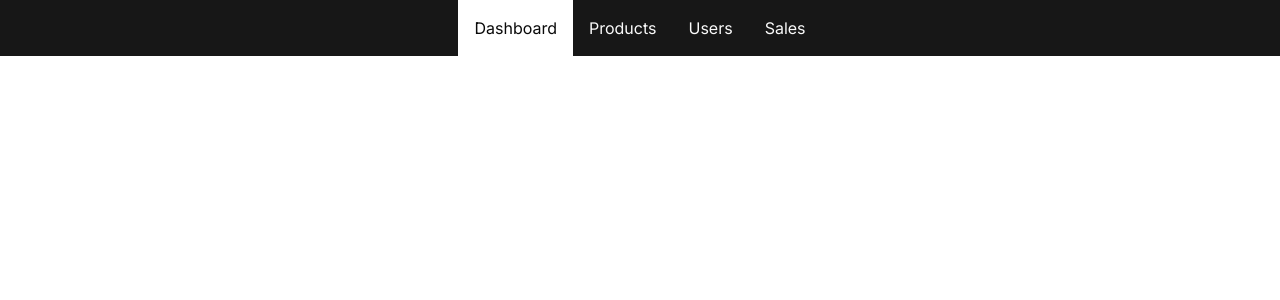
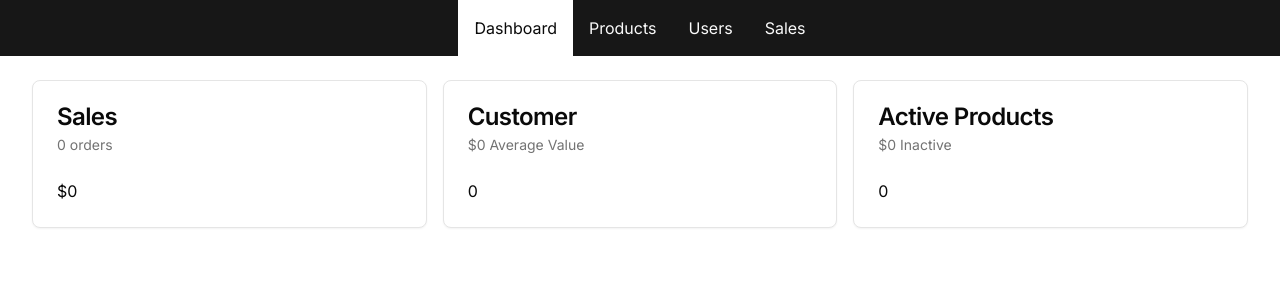
Before and after one commit to SenhuiZhao/next-js-ecommerce, a Next.js app: page /admin in a window 1280 px wide. Shown: the top 300 px of the page. Built offline with nearby package versions, Linux system fonts and the light colour scheme; no server answers; the database is empty.

Commit message:
admin done

```diff
--- a/src/app/admin/layout.tsx
+++ b/src/app/admin/layout.tsx
@@ -1,4 +1,7 @@
 import { Nav, NavLink } from "@/components/Nav";
+
+
+export const dynamic = "force-dynamic"
 
 export default function AdminLayout({
     children,
--- /dev/null
+++ b/src/app/admin/loading.tsx
@@ -0,0 +1,7 @@
+import { Loader2 } from "lucide-react";
+
+export default function AdminLoading() {
+    return <div className="flex justify-center">
+        <Loader2 className="size-24 animate-spin"></Loader2>
+    </div>
+}
--- a/src/app/admin/page.tsx
+++ b/src/app/admin/page.tsx
@@ -1,7 +1,116 @@
-export default function AdminDashboard() {
+import {
+    Card,
+    CardContent,
+    CardDescription,
+    CardHeader,
+    CardTitle,
+} from "@/components/ui/card";
+import prisma from "@/db/db";
+import { formatCurrency, formatNumber } from "@/lib/formatters";
+
+export default async function AdminDashboard() {
+    // const salesData = await getSalesData()
+    const [salesData, userData, productData] = await Promise.all([
+        getSalesData(),
+        getUserData(),
+        getProductData()
+    ]);
     return (
         <div className="grid grid-clos-1 md:grid-cols-2 lg:grid-cols-3 gap-4">
+            <DashboardCard
+                title="Sales"
+                subtitle={`${formatNumber(salesData.numberOfSales)} orders`}
+                body={formatCurrency(salesData.amount)}
+            ></DashboardCard>
+            <DashboardCard
+                title="Customer"
+                subtitle={`${formatCurrency(
+                    userData.averageValuePerUser
+                )} Average Value`}
+                body={formatNumber(userData.userCount)}
+            ></DashboardCard>
+            <DashboardCard
+                title="Active Products"
+                subtitle={`${formatCurrency(
+                    productData.inactiveCount
+                )} Inactive`}
+                body={formatNumber(productData.activeCount)}
+            ></DashboardCard>
+        </div>
+    );
+}
 
-        </div>
-    )
+type DashBoardCardProps = {
+    title: string;
+    subtitle: string;
+    body: string;
+};
+
+async function getSalesData() {
+    const data = await prisma.order.aggregate({
+        _sum: { pricePaidInCents: true },
+        _count: true,
+    });
+
+    await wait(2000)
+
+    return {
+        amount: data._sum.pricePaidInCents || 0 / 100,
+        numberOfSales: data._count,
+    };
 }
+
+function wait(duration: number) {
+    return new Promise(resolve => setTimeout(resolve, duration))
+}
+
+
+async function getUserData() {
+    // const userCount = await prisma.user.count()
+    // const orderData = await prisma.order.aggregate(
+    //     {
+    //         _sum: { pricePaidInCents: true }
+    //     }
+    // )
+
+    const [userCount, orderData] = await Promise.all([
+        prisma.user.count(),
+        prisma.order.aggregate({
+            _sum: { pricePaidInCents: true },
+        }),
+    ]);
+
+    return {
+        userCount,
+        averageValuePerUser:
+            userCount === 0
+                ? 0
+                : (orderData._sum.pricePaidInCents || 0) / userCount / 100,
+    };
+}
+
+async function getProductData() {
+    const [activeCount, inactiveCount] =
+        await Promise.all([
+            prisma.product.count({ where: { isAvailablePurchase: true } }),
+            prisma.product.count({ where: { isAvailablePurchase: false } })
+        ])
+
+    return { activeCount, inactiveCount }
+}
+
+function DashboardCard({ title, subtitle, body }: DashBoardCardProps) {
+    return (
+        <>
+            <Card>
+                <CardHeader>
+                    <CardTitle>{title}</CardTitle>
+                    <CardDescription>{subtitle}</CardDescription>
+                </CardHeader>
+                <CardContent>
+                    <p>{body}</p>
+                </CardContent>
+            </Card>
+        </>
+    );
+}
--- /dev/null
+++ b/src/db/db.ts
@@ -0,0 +1,15 @@
+import { PrismaClient } from '@prisma/client'
+
+const prismaClientSingleton = () => {
+  return new PrismaClient()
+}
+
+declare const globalThis: {
+  prismaGlobal: ReturnType<typeof prismaClientSingleton>;
+} & typeof global;
+
+const prisma = globalThis.prismaGlobal ?? prismaClientSingleton()
+
+export default prisma
+
+if (process.env.NODE_ENV !== 'production') globalThis.prismaGlobal = prisma
--- /dev/null
+++ b/src/lib/formatters.ts
@@ -0,0 +1,15 @@
+const CURRENCY_FORMATTER = new Intl.NumberFormat("en-US", {
+    currency: "USD",
+    style: "currency",
+    minimumFractionDigits: 0,
+  })
+
+  export function formatCurrency(amount: number) {
+    return CURRENCY_FORMATTER.format(amount)
+  }
+
+  const NUMBER_FORMATTER = new Intl.NumberFormat("en-US")
+
+  export function formatNumber(number: number) {
+    return NUMBER_FORMATTER.format(number)
+  }
```
